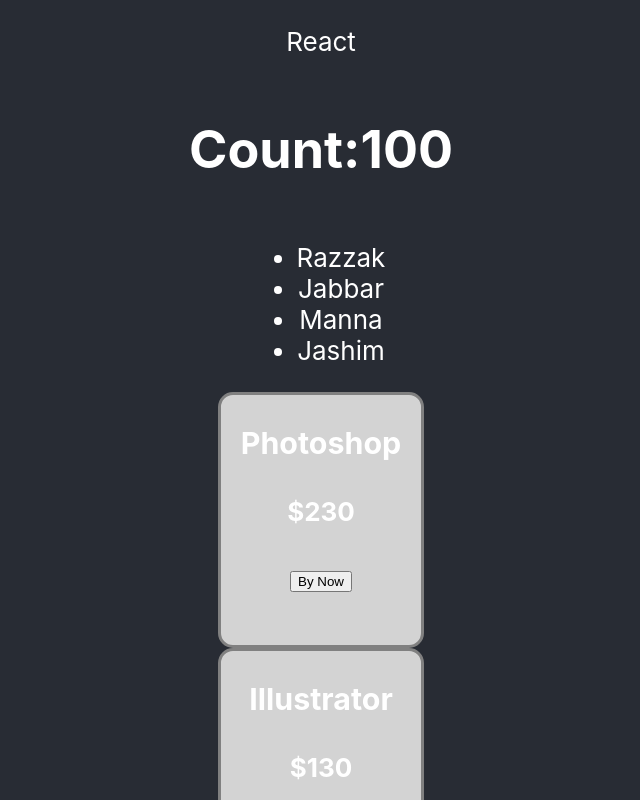
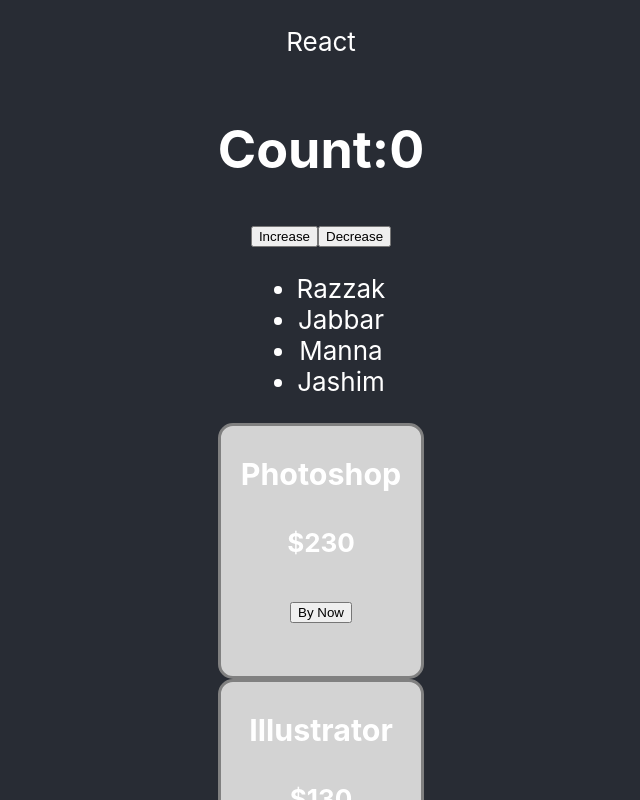
Before and after one commit to Momenuzzaman/React-Core-Concept, a React (Create React App) app: page / in a window 1280 px wide. Shown: the top 800 px of the page, without its empty margins (319-959 px from the left). Built offline with nearby package versions, Linux system fonts and the light colour scheme.

Commit message:
state hook and set state method

```diff
--- a/src/App.js
+++ b/src/App.js
@@ -65,10 +65,13 @@ function Person(props){
  }
 
  function Counter(){
-   const [count, setCount] = useState(100);
+   const [count, setCount] = useState(0);
+   const handleIncrease = () => setCount(count +1);
    return(
      <div>
        <h1>Count:{count}</h1>
+       <button onClick = {() => setCount(count +1)}>Increase</button>
+       <button onClick = {() => setCount(count -1)}>Decrease</button>
      </div>
    )
  }
```
